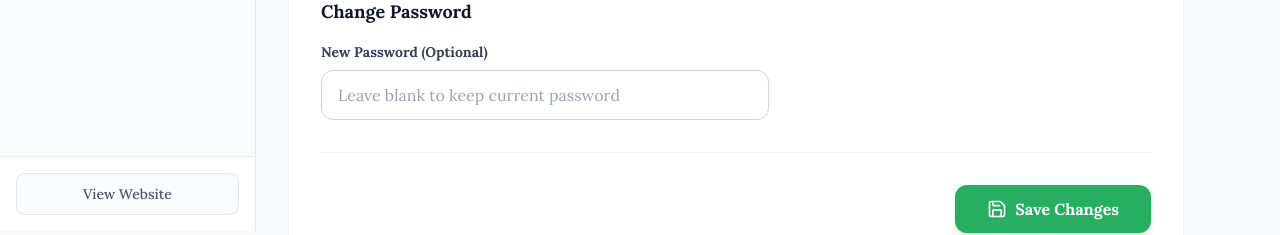
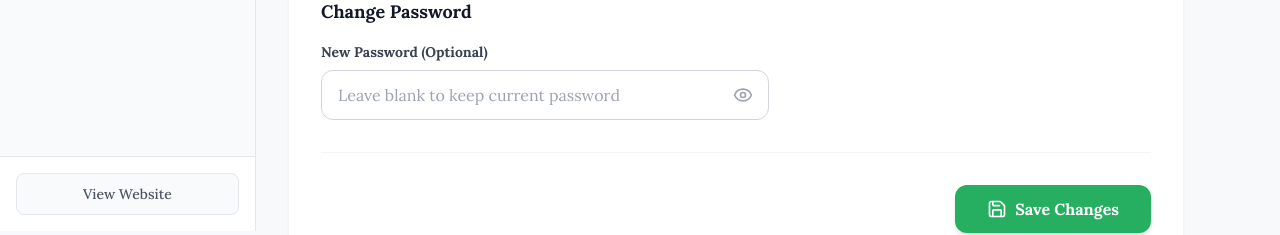
Before and after one commit to Iqbalhossen07/ai-recruitment, a Next.js app: page /system-hq/settings in a window 1280 px wide. Shown: the part 569-804 px from the top of the page. Built offline with nearby package versions, Linux system fonts and the light colour scheme; no server answers; the database is empty.

Commit message:
fix: sweetalert reload issue and add password toggle

```diff
--- a/src/app/system-hq/settings/page.tsx
+++ b/src/app/system-hq/settings/page.tsx
@@ -4,13 +4,14 @@ import { useState, useEffect } from "react";
 import { getAdminProfile, updateAdminProfile } from "@/app/actions/admin";
 import Swal from "sweetalert2";
 import Image from "next/image";
-import { Save, Upload, User as UserIcon } from "lucide-react";
+import { Save, Upload, User as UserIcon, Eye, EyeOff } from "lucide-react";
 
 export default function SettingsPage() {
   const [admin, setAdmin] = useState<any>(null);
   const [isLoading, setIsLoading] = useState(true);
   const [isSubmitting, setIsSubmitting] = useState(false);
   const [imagePreview, setImagePreview] = useState<string | null>(null);
+  const [showPassword, setShowPassword] = useState(false);
 
   useEffect(() => {
     const fetchAdmin = async () => {
@@ -49,15 +50,13 @@ export default function SettingsPage() {
     if (response?.error) {
       Swal.fire("Error!", response.error, "error");
     } else if (response?.success) {
-      Swal.fire({
+      await Swal.fire({
         title: "Success!",
         text: "Profile updated successfully.",
         icon: "success",
         timer: 1500,
         showConfirmButton: false
       });
-      // Fetch updated data to refresh UI if needed, but router revalidatePath handles server components.
-      // We will reload to make sure everything is perfectly synced
       window.location.reload();
     }
   };
@@ -143,13 +142,22 @@ export default function SettingsPage() {
             <h3 className="text-lg font-bold text-gray-900 mb-4">Change Password</h3>
             <div className="max-w-md">
               <label htmlFor="newPassword" className="block text-sm font-bold text-gray-700 mb-2">New Password (Optional)</label>
-              <input
-                type="password"
-                id="newPassword"
-                name="newPassword"
-                placeholder="Leave blank to keep current password"
-                className="w-full px-4 py-3 border border-gray-300 rounded-xl focus:outline-none focus:ring-2 focus:ring-primary focus:border-transparent transition-all"
-              />
+              <div className="relative">
+                <input
+                  type={showPassword ? "text" : "password"}
+                  id="newPassword"
+                  name="newPassword"
+                  placeholder="Leave blank to keep current password"
+                  className="w-full px-4 py-3 pr-12 border border-gray-300 rounded-xl focus:outline-none focus:ring-2 focus:ring-primary focus:border-transparent transition-all"
+                />
+                <button
+                  type="button"
+                  onClick={() => setShowPassword(!showPassword)}
+                  className="absolute right-4 top-1/2 -translate-y-1/2 text-gray-400 hover:text-gray-600 focus:outline-none"
+                >
+                  {showPassword ? <EyeOff size={20} /> : <Eye size={20} />}
+                </button>
+              </div>
             </div>
           </div>
 
```
